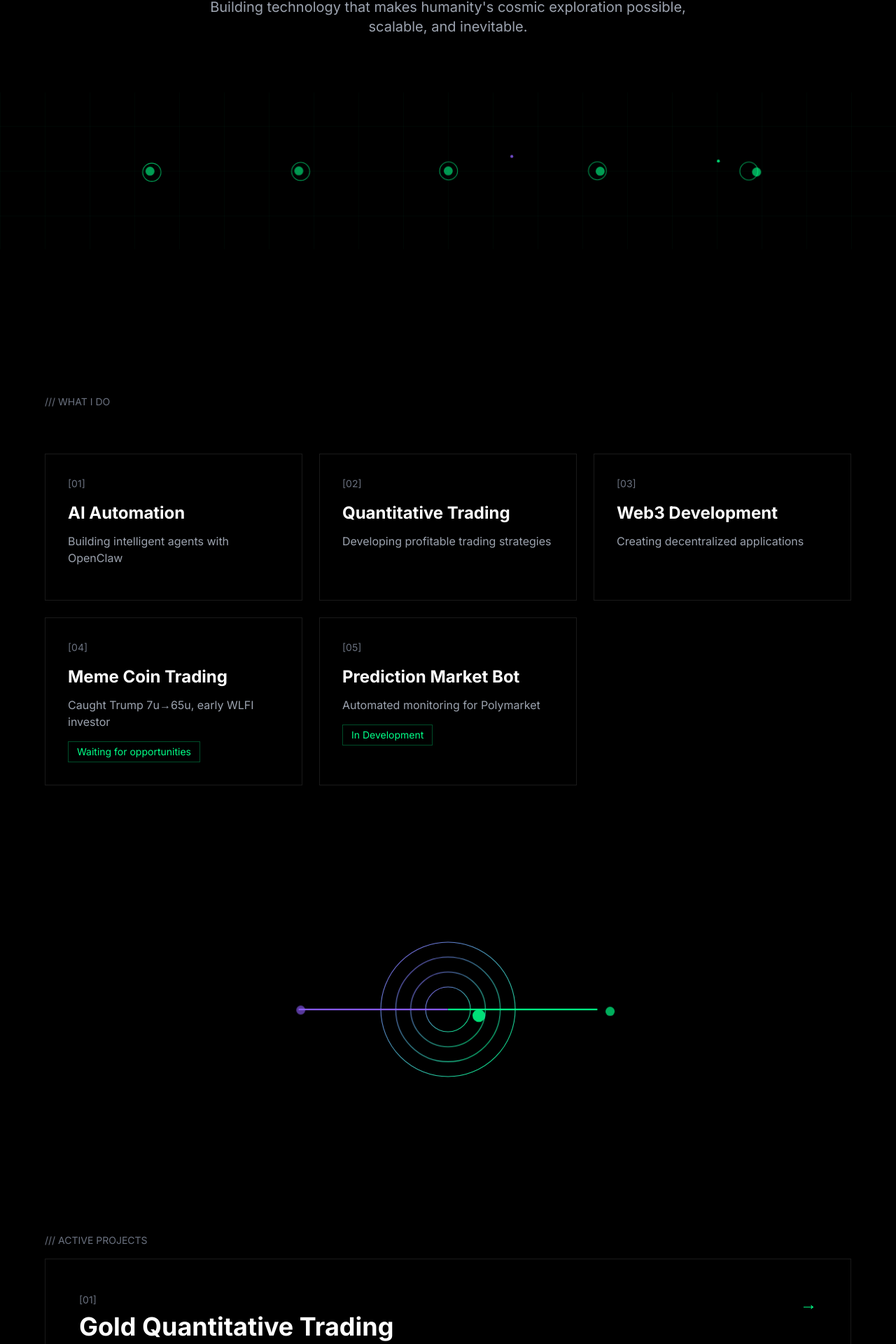
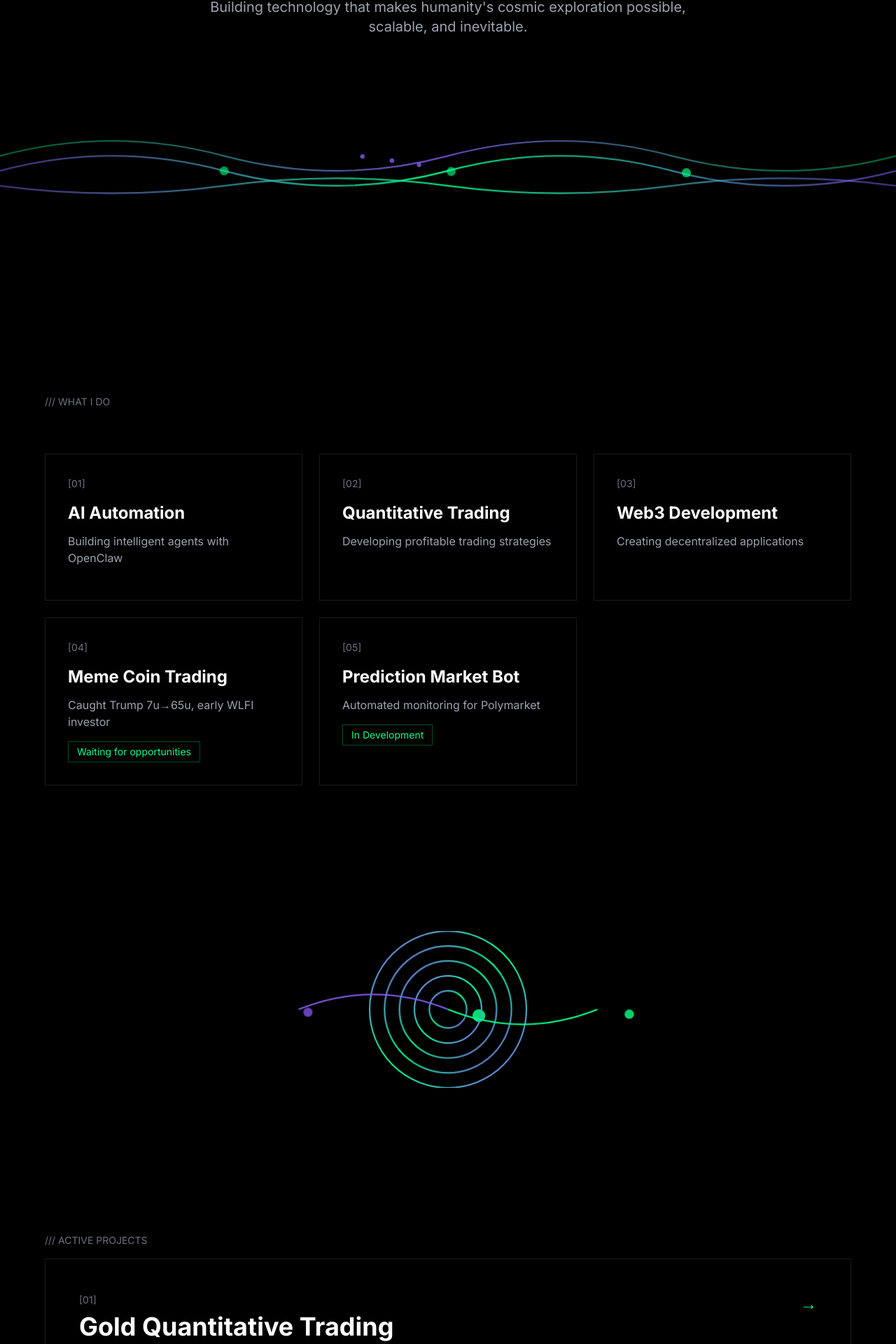
Before and after one commit to shawn7499/-01, a Next.js app: page / in a window 1280 px wide. Shown: the part 770-2690 px from the top of the page at 70% size. Built offline with nearby package versions, Linux system fonts and the light colour scheme.

Commit message:
feat: redesign all transitions with smooth curves - no straight lines or sharp edges

```diff
--- a/components/Transitions.tsx
+++ b/components/Transitions.tsx
@@ -1,77 +1,94 @@
 import React from 'react';
 import '../app/transitions.css';
 
-// Transition 1: 网格连接 - 模仿 LayerZero 的节点网络
+// Transition 1: 流动曲线网络
 export function Transition1() {
   return (
     <div className="relative h-40 md:h-56 overflow-hidden my-20">
       <svg className="absolute inset-0 w-full h-full" viewBox="0 0 1200 240" preserveAspectRatio="xMidYMid slice">
-        {/* 背景网格 */}
-        <defs>
-          <pattern id="grid1" width="60" height="60" patternUnits="userSpaceOnUse">
-            <path d="M 60 0 L 0 0 0 60" fill="none" stroke="#00ff88" strokeWidth="0.5" opacity="0.1"/>
-          </pattern>
-        </defs>
-        <rect width="1200" height="240" fill="url(#grid1)" />
-
-        {/* 主连接线 - 水平 */}
+        {/* 主波浪曲线 */}
         <path
           className="transition-path"
           style={{ animationDelay: '0s' }}
-          d="M 200 120 L 1000 120"
+          d="M 0 120 Q 150 80, 300 120 T 600 120 T 900 120 T 1200 120"
           stroke="url(#gradient1)"
           strokeWidth="2"
           fill="none"
+          opacity="0.8"
+        />
+
+        {/* 第二层波浪 */}
+        <path
+          className="transition-path"
+          style={{ animationDelay: '0.3s' }}
+          d="M 0 140 Q 150 160, 300 140 T 600 140 T 900 140 T 1200 140"
+          stroke="url(#gradient1)"
+          strokeWidth="2"
+          fill="none"
+          opacity="0.5"
+        />
+
+        {/* 第三层波浪 */}
+        <path
+          className="transition-path"
+          style={{ animationDelay: '0.6s' }}
+          d="M 0 100 Q 150 60, 300 100 T 600 100 T 900 100 T 1200 100"
+          stroke="url(#gradient2)"
+          strokeWidth="2"
+          fill="none"
+          opacity="0.4"
         />
 
         {/* 渐变定义 */}
         <defs>
           <linearGradient id="gradient1" x1="0%" y1="0%" x2="100%" y2="0%">
-            <stop offset="0%" stopColor="#8b5cf6" stopOpacity="0.8"/>
+            <stop offset="0%" stopColor="#8b5cf6" stopOpacity="0.6"/>
             <stop offset="50%" stopColor="#00ff88" stopOpacity="1"/>
-            <stop offset="100%" stopColor="#8b5cf6" stopOpacity="0.8"/>
+            <stop offset="100%" stopColor="#8b5cf6" stopOpacity="0.6"/>
+          </linearGradient>
+          <linearGradient id="gradient2" x1="0%" y1="0%" x2="100%" y2="0%">
+            <stop offset="0%" stopColor="#00ff88" stopOpacity="0.4"/>
+            <stop offset="50%" stopColor="#8b5cf6" stopOpacity="0.8"/>
+            <stop offset="100%" stopColor="#00ff88" stopOpacity="0.4"/>
           </linearGradient>
         </defs>
 
-        {/* 节点 */}
-        {[200, 400, 600, 800, 1000].map((x, i) => (
-          <g key={i}>
-            {/* 外圈 */}
-            <circle
-              className="transition-circle"
-              style={{ animationDelay: `${0.5 + i * 0.15}s` }}
-              cx={x} cy="120" r="12"
-              stroke="#00ff88"
-              strokeWidth="1"
-              fill="none"
-              opacity="0.6"
-            />
-            {/* 内圈 */}
-            <circle
-              className="transition-circle transition-glow"
-              style={{ animationDelay: `${0.7 + i * 0.15}s` }}
-              cx={x} cy="120" r="6"
-              fill="#00ff88"
-            />
-          </g>
+        {/* 波浪上的圆点 */}
+        {[300, 600, 900].map((x, i) => (
+          <circle
+            key={i}
+            className="transition-circle transition-glow"
+            style={{ animationDelay: `${1 + i * 0.2}s` }}
+            cx={x} cy="120" r="6"
+            fill="#00ff88"
+          />
         ))}
 
         {/* 移动的粒子 */}
-        <circle className="transition-float" style={{ animationDuration: '8s' }}
-          cx="300" cy="120" r="2" fill="#8b5cf6" opacity="0.8" />
-        <circle className="transition-float" style={{ animationDuration: '10s', animationDelay: '1s' }}
-          cx="700" cy="120" r="2" fill="#00ff88" opacity="0.8" />
+        {[0, 1, 2].map((i) => (
+          <circle
+            key={i}
+            className="transition-float"
+            style={{
+              animationDuration: `${8 + i * 2}s`,
+              animationDelay: `${i * 0.8}s`
+            }}
+            cx={100 + i * 150} cy={120} r="3"
+            fill="#8b5cf6"
+            opacity="0.7"
+          />
+        ))}
       </svg>
     </div>
   );
 }
 
-// Transition 2: 对称扩散 - 模仿 LayerZero 的对称美学
+// Transition 2: 同心圆扩散
 export function Transition2() {
   return (
     <div className="relative h-40 md:h-56 overflow-hidden my-20">
       <svg className="absolute inset-0 w-full h-full" viewBox="0 0 1200 240" preserveAspectRatio="xMidYMid slice">
-        {/* 中心圆 */}
+        {/* 中心发光点 */}
         <circle
           className="transition-circle transition-glow"
           style={{ animationDelay: '0s' }}
@@ -80,106 +97,119 @@ export function Transition2() {
         />
 
         {/* 扩散圆环 */}
-        {[30, 50, 70, 90].map((r, i) => (
+        {[25, 45, 65, 85, 105].map((r, i) => (
           <circle
             key={i}
             className="transition-path"
             style={{ animationDelay: `${i * 0.2}s` }}
             cx="600" cy="120" r={r}
-            stroke="url(#gradient2)"
-            strokeWidth="1"
+            stroke="url(#gradient3)"
+            strokeWidth="2"
             fill="none"
-            opacity={0.6 - i * 0.1}
+            opacity={0.7 - i * 0.1}
           />
         ))}
 
         <defs>
-          <linearGradient id="gradient2" x1="0%" y1="0%" x2="100%" y2="100%">
+          <linearGradient id="gradient3" x1="0%" y1="0%" x2="100%" y2="100%">
             <stop offset="0%" stopColor="#8b5cf6"/>
-            <stop offset="100%" stopColor="#00ff88"/>
+            <stop offset="50%" stopColor="#00ff88"/>
+            <stop offset="100%" stopColor="#8b5cf6"/>
           </linearGradient>
         </defs>
 
-        {/* 左右对称的连接线 */}
+        {/* 左右弧线连接 */}
         <path
           className="transition-path"
-          style={{ animationDelay: '0.8s' }}
-          d="M 400 120 L 600 120"
+          style={{ animationDelay: '1s' }}
+          d="M 400 120 Q 500 80, 600 120"
           stroke="#8b5cf6"
           strokeWidth="2"
+          fill="none"
           opacity="0.6"
         />
         <path
           className="transition-path"
-          style={{ animationDelay: '1s' }}
-          d="M 600 120 L 800 120"
+          style={{ animationDelay: '1.2s' }}
+          d="M 600 120 Q 700 160, 800 120"
           stroke="#00ff88"
           strokeWidth="2"
+          fill="none"
           opacity="0.6"
         />
 
         {/* 端点 */}
-        <circle className="transition-circle" style={{ animationDelay: '1.2s' }}
+        <circle className="transition-circle" style={{ animationDelay: '1.5s' }}
           cx="400" cy="120" r="6" fill="#8b5cf6" />
-        <circle className="transition-circle" style={{ animationDelay: '1.4s' }}
+        <circle className="transition-circle" style={{ animationDelay: '1.7s' }}
           cx="800" cy="120" r="6" fill="#00ff88" />
       </svg>
     </div>
   );
 }
 
-// Transition 3: 粒子流动 - 模仿 LayerZero 的动态粒子
+// Transition 3: 螺旋曲线
 export function Transition3() {
   return (
     <div className="relative h-40 md:h-56 overflow-hidden my-20">
       <svg className="absolute inset-0 w-full h-full" viewBox="0 0 1200 240" preserveAspectRatio="xMidYMid slice">
-        {/* 波浪路径 */}
+        {/* S形螺旋曲线 */}
         <path
           className="transition-path"
           style={{ animationDelay: '0s' }}
-          d="M 100 120 Q 300 80, 500 120 T 900 120 L 1100 120"
-          stroke="url(#gradient3)"
+          d="M 200 120 Q 300 60, 400 120 Q 500 180, 600 120 Q 700 60, 800 120 Q 900 180, 1000 120"
+          stroke="url(#gradient4)"
           strokeWidth="2"
           fill="none"
-          opacity="0.7"
+          opacity="0.8"
+        />
+
+        {/* 第二层螺旋 */}
+        <path
+          className="transition-path"
+          style={{ animationDelay: '0.4s' }}
+          d="M 200 140 Q 300 90, 400 140 Q 500 190, 600 140 Q 700 90, 800 140 Q 900 190, 1000 140"
+          stroke="url(#gradient4)"
+          strokeWidth="2"
+          fill="none"
+          opacity="0.5"
         />
 
         <defs>
-          <linearGradient id="gradient3" x1="0%" y1="0%" x2="100%" y2="0%">
-            <stop offset="0%" stopColor="#8b5cf6" stopOpacity="0.5"/>
-            <stop offset="50%" stopColor="#00ff88" stopOpacity="1"/>
-            <stop offset="100%" stopColor="#8b5cf6" stopOpacity="0.5"/>
+          <linearGradient id="gradient4" x1="0%" y1="0%" x2="100%" y2="0%">
+            <stop offset="0%" stopColor="#8b5cf6" stopOpacity="0.7"/>
+            <stop offset="25%" stopColor="#00ff88" stopOpacity="1"/>
+            <stop offset="50%" stopColor="#8b5cf6" stopOpacity="0.7"/>
+            <stop offset="75%" stopColor="#00ff88" stopOpacity="1"/>
+            <stop offset="100%" stopColor="#8b5cf6" stopOpacity="0.7"/>
           </linearGradient>
         </defs>
 
-        {/* 路径上的节点 */}
+        {/* 曲线上的节点 */}
         {[
-          {x: 100, y: 120},
-          {x: 300, y: 80},
-          {x: 500, y: 120},
-          {x: 700, y: 80},
-          {x: 900, y: 120},
-          {x: 1100, y: 120}
+          {x: 400, y: 120},
+          {x: 600, y: 120},
+          {x: 800, y: 120}
         ].map((pos, i) => (
           <circle
             key={i}
             className="transition-circle transition-glow"
-            style={{ animationDelay: `${0.5 + i * 0.15}s` }}
-            cx={pos.x} cy={pos.y} r="5"
+            style={{ animationDelay: `${0.8 + i * 0.2}s` }}
+            cx={pos.x} cy={pos.y} r="7"
             fill={i % 2 === 0 ? "#00ff88" : "#8b5cf6"}
           />
         ))}
 
-        {/* 移动的粒子 */}
+        {/* 移动粒子 */}
         {[0, 1, 2, 3].map((i) => (
           <circle
             key={i}
             className="transition-float"
             style={{
-              animationDuration: `${6 + i * 2}s`,
-              animationDelay: `${i * 0.5}s`
+              animationDuration: `${7 + i * 1.5}s`,
+              animationDelay: `${i * 0.6}s`
             }}
-            cx={200 + i * 200} cy={120} r="3"
+            cx={250 + i * 200} cy={120} r="3"
             fill="#00ff88"
             opacity="0.6"
           />
@@ -189,64 +219,84 @@ export function Transition3() {
   );
 }
 
-// Transition 4: 六边形网络 - 模仿 LayerZero 的几何图形
+// Transition 4: 花瓣曲线
 export function Transition4() {
   return (
     <div className="relative h-40 md:h-56 overflow-hidden my-20">
       <svg className="absolute inset-0 w-full h-full" viewBox="0 0 1200 240" preserveAspectRatio="xMidYMid slice">
-        {/* 中心六边形 */}
+        {/* 中心圆 */}
+        <circle
+          className="transition-circle transition-glow"
+          style={{ animationDelay: '0s' }}
+          cx="600" cy="120" r="10"
+          fill="#00ff88"
+        />
+
+        {/* 花瓣形曲线 - 上 */}
         <path
           className="transition-path"
-          style={{ animationDelay: '0s' }}
-          d="M 600 80 L 640 100 L 640 140 L 600 160 L 560 140 L 560 100 Z"
-          stroke="url(#gradient4)"
+          style={{ animationDelay: '0.2s' }}
+          d="M 600 120 Q 580 70, 600 50 Q 620 70, 600 120"
+          stroke="url(#gradient5)"
           strokeWidth="2"
           fill="none"
-          opacity="0.8"
+          opacity="0.7"
+        />
+
+        {/* 花瓣形曲线 - 右 */}
+        <path
+          className="transition-path"
+          style={{ animationDelay: '0.4s' }}
+          d="M 600 120 Q 650 100, 670 120 Q 650 140, 600 120"
+          stroke="url(#gradient5)"
+          strokeWidth="2"
+          fill="none"
+          opacity="0.7"
+        />
+
+        {/* 花瓣形曲线 - 下 */}
+        <path
+          className="transition-path"
+          style={{ animationDelay: '0.6s' }}
+          d="M 600 120 Q 620 170, 600 190 Q 580 170, 600 120"
+          stroke="url(#gradient5)"
+          strokeWidth="2"
+          fill="none"
+          opacity="0.7"
+        />
+
+        {/* 花瓣形曲线 - 左 */}
+        <path
+          className="transition-path"
+          style={{ animationDelay: '0.8s' }}
+          d="M 600 120 Q 550 140, 530 120 Q 550 100, 600 120"
+          stroke="url(#gradient5)"
+          strokeWidth="2"
+          fill="none"
+          opacity="0.7"
         />
 
         <defs>
-          <linearGradient id="gradient4" x1="0%" y1="0%" x2="100%" y2="100%">
-            <stop offset="0%" stopColor="#8b5cf6"/>
-            <stop offset="50%" stopColor="#00ff88"/>
-            <stop offset="100%" stopColor="#8b5cf6"/>
-          </linearGradient>
+          <radialGradient id="gradient5">
+            <stop offset="0%" stopColor="#00ff88"/>
+            <stop offset="50%" stopColor="#8b5cf6"/>
+            <stop offset="100%" stopColor="#00ff88"/>
+          </radialGradient>
         </defs>
 
-        {/* 外围六边形 */}
-        <g className="transition-rotate" style={{ transformOrigin: '600px 120px', animationDuration: '30s' }}>
-          <path
-            d="M 600 60 L 660 90 L 660 150 L 600 180 L 540 150 L 540 90 Z"
-            stroke="#00ff88"
+        {/* 外围圆环 */}
+        {[80, 100, 120].map((r, i) => (
+          <circle
+            key={i}
+            className="transition-path"
+            style={{ animationDelay: `${1 + i * 0.2}s` }}
+            cx="600" cy="120" r={r}
+            stroke={i % 2 === 0 ? "#00ff88" : "#8b5cf6"}
             strokeWidth="1"
             fill="none"
-            opacity="0.4"
-          />
-        </g>
-
-        {/* 连接线 */}
-        {[
-          {x1: 400, y1: 120, x2: 560, y2: 120},
-          {x1: 640, y1: 120, x2: 800, y2: 120}
-        ].map((line, i) => (
-          <path
-            key={i}
-            className="transition-path"
-            style={{ animationDelay: `${0.5 + i * 0.3}s` }}
-            d={`M ${line.x1} ${line.y1} L ${line.x2} ${line.y2}`}
-            stroke={i === 0 ? "#8b5cf6" : "#00ff88"}
-            strokeWidth="2"
-            opacity="0.6"
+            opacity={0.4 - i * 0.1}
           />
         ))}
-
-        {/* 端点节点 */}
-        <circle className="transition-circle transition-glow" style={{ animationDelay: '1s' }}
-          cx="400" cy="120" r="6" fill="#8b5cf6" />
-        <circle className="transition-circle transition-glow" style={{ animationDelay: '1.2s' }}
-          cx="600" cy="120" r="8" fill="#00ff88" />
-        <circle className="transition-circle transition-glow" style={{ animationDelay: '1.4s' }}
-          cx="800" cy="120" r="6" fill="#00ff88" />
       </svg>
     </div>
   );
```
